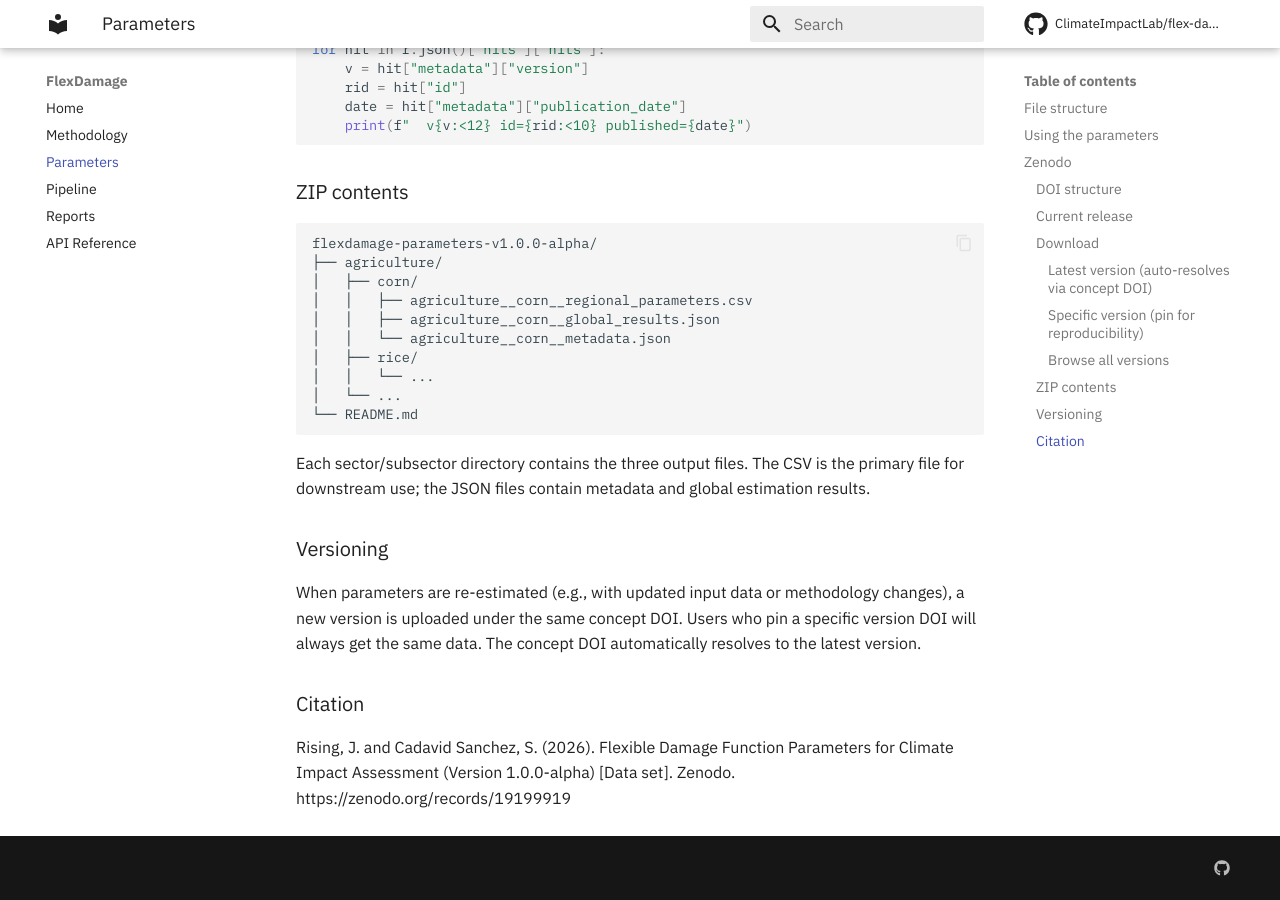
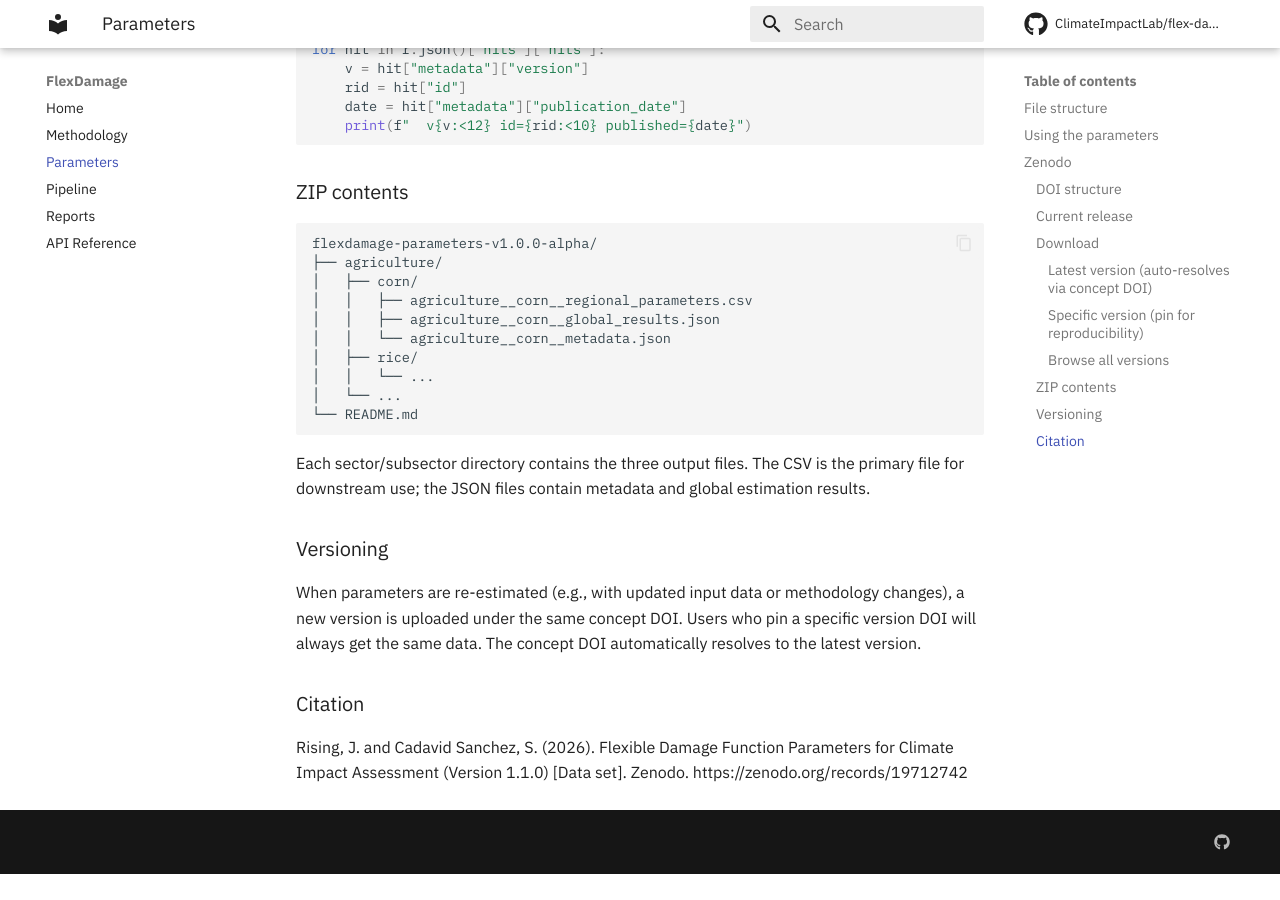
Before and after one commit to ClimateImpactLab/flex-damage, an MkDocs documentation site: the page built from docs/parameters.md, in a window 1280 px wide and 900 px high, scrolled down 3001 px. Built offline with MkDocs 1.6.1 and Material for MkDocs 9.7.7, drawn with Linux system fonts in a browser that asks for light colours; comment, search, counter and statistics services are not loaded; after the commit the page ends 3875 px from its top, so only the background shows below that.

Commit message:
docs: update citation to v1.1.0 (Zenodo 19712742)

```diff
--- a/docs/parameters.md
+++ b/docs/parameters.md
@@ -154,4 +154,4 @@ data. The concept DOI automatically resolves to the latest version.
 
 ### Citation
 
-Rising, J. and Cadavid Sanchez, S. (2026). Flexible Damage Function Parameters for Climate Impact Assessment (Version 1.0.0-alpha) [Data set]. Zenodo. https://zenodo.org/records/19199919
+Rising, J. and Cadavid Sanchez, S. (2026). Flexible Damage Function Parameters for Climate Impact Assessment (Version 1.1.0) [Data set]. Zenodo. https://zenodo.org/records/19712742
```
